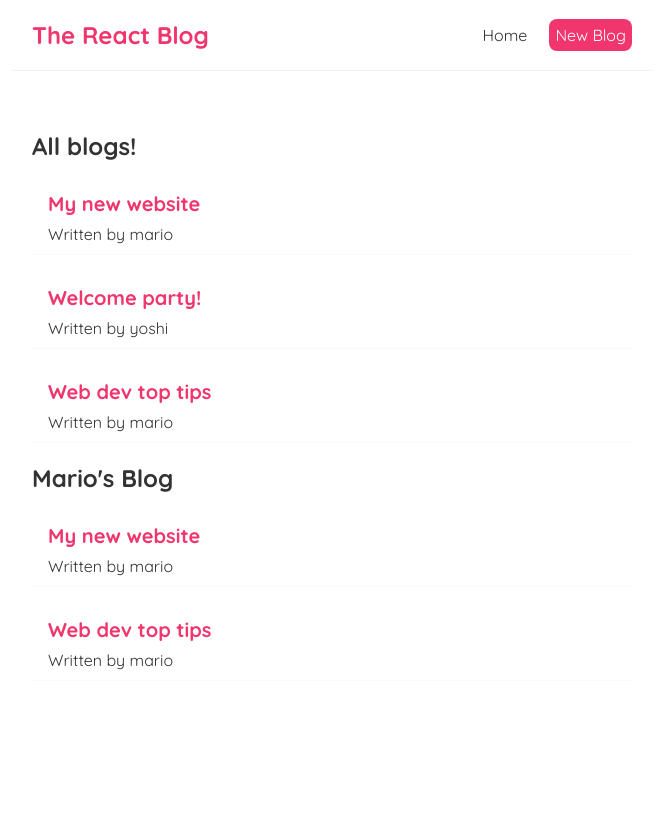
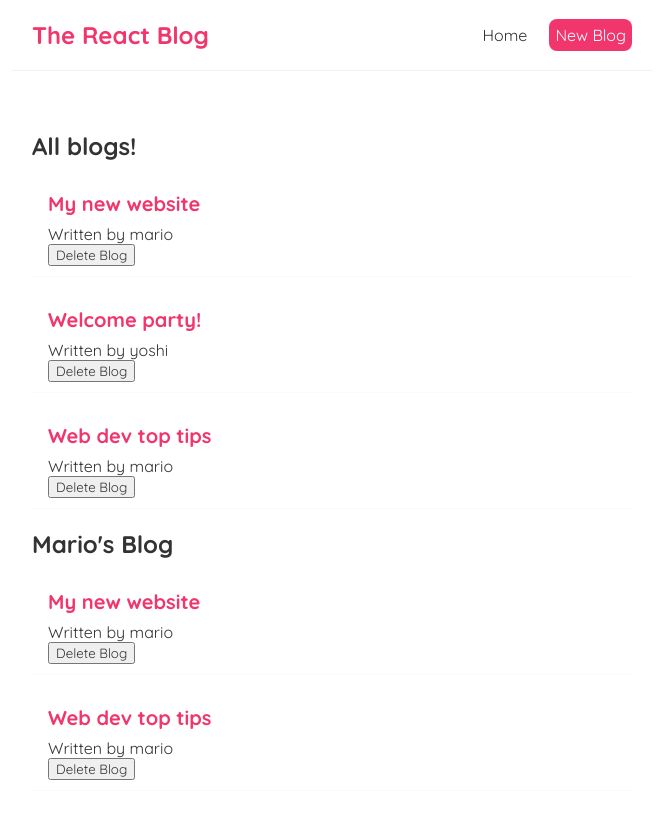
Before and after one commit to aniket7515/BlogApp, a React (Create React App) app: page / in a window 1280 px wide. Shown: the top 818 px of the page, without its empty margins (308-971 px from the left). Built offline with nearby package versions, Linux system fonts and the light colour scheme.

Commit message:
Functions as Props

```diff
--- a/src/BlogList.js
+++ b/src/BlogList.js
@@ -1,8 +1,10 @@
 import React from 'react'
 
-function BlogList({blogs,title}) {
+function BlogList({blogs,title,handleDelete}) {
     // const blogs=props.blogs;
     // const title=props.title
+
+
 
     return (
         <div className="blog-list">
@@ -11,6 +13,7 @@ function BlogList({blogs,title}) {
                 <div className="blog-preview" key={blog.id}>
                     <h2>{blog.title}</h2>
                     <p>Written by {blog.author}</p>
+                    <button onClick={()=> handleDelete(blog.id)}>Delete Blog</button>
 
                 </div>
 
--- a/src/Home.js
+++ b/src/Home.js
@@ -7,12 +7,16 @@ function Home() {
         { title: 'Welcome party!', body: 'lorem ipsum...', author: 'yoshi', id: 2 },
         { title: 'Web dev top tips', body: 'lorem ipsum...', author: 'mario', id: 3 }
     ]);
+   const handleDelete= (id)=>{
+       const newBlogs=blogs.filter(blog=>blog.id!==id);
+       setBlogs(newBlogs);
 
+   }
 
 
     return (
         <div className="home">
-            <BlogList blogs={blogs}  title="All blogs!"/>
+            <BlogList blogs={blogs}  title="All blogs!" handleDelete={handleDelete}/>
             <BlogList blogs={blogs.filter((blog)=> blog.author=== 'mario')}  title="Mario's Blog"/>
 
 
```
